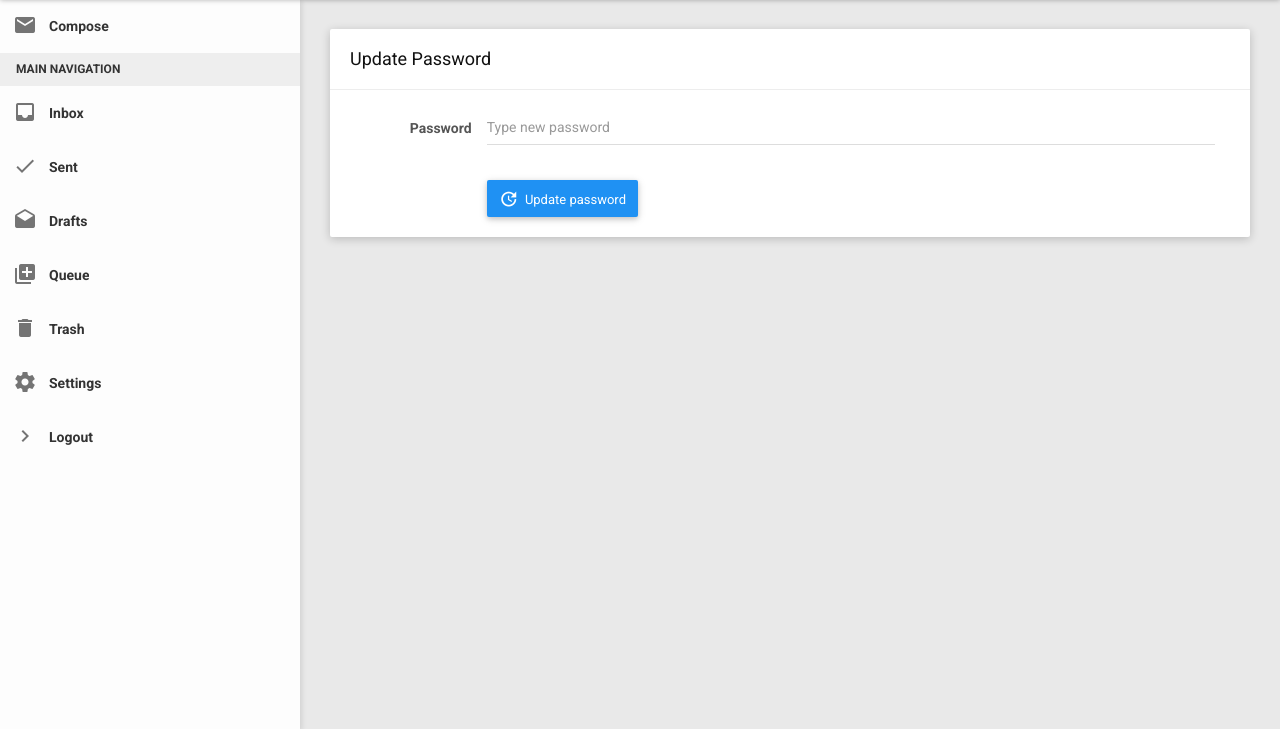
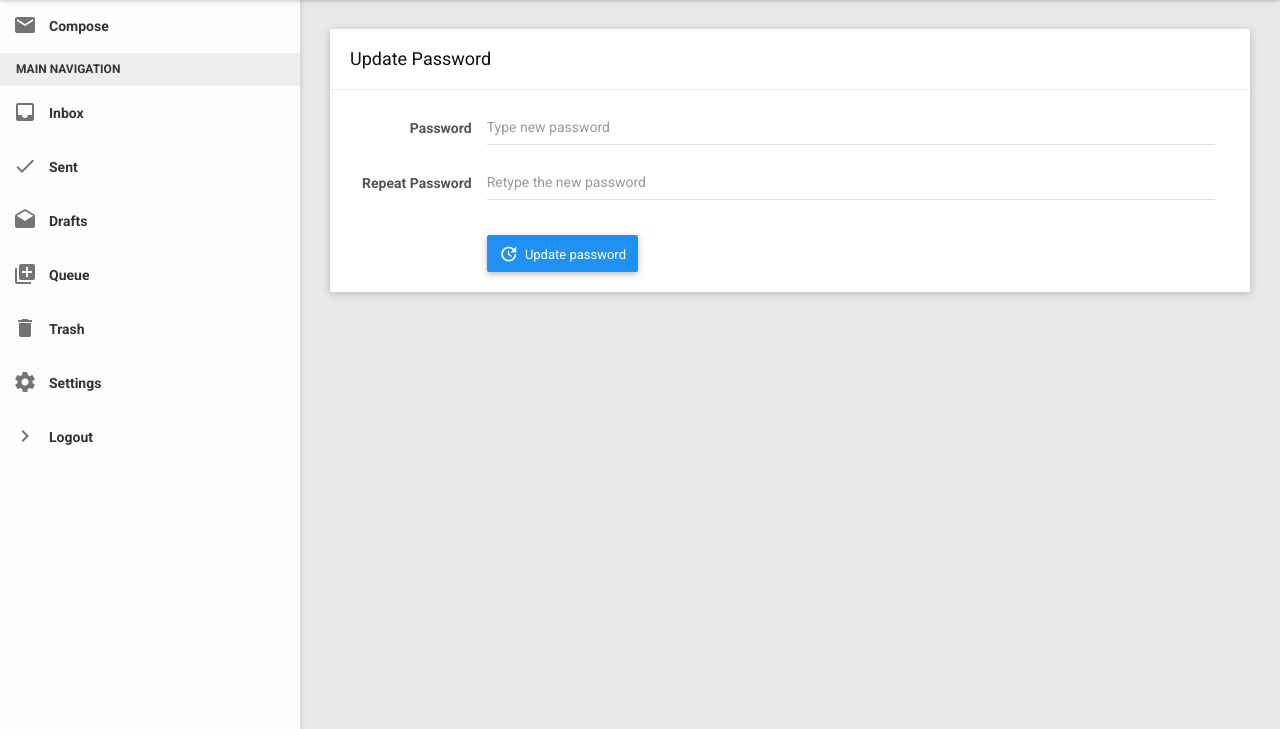
Before and after one commit to pyprism/Hiren-Hedwig, a Django app: a page that uses templates/base/update_user.html in a window 1280 px wide. Shown: the part 71-800 px from the top of the page. Run offline with Django 3.2, Linux system fonts and the light colour scheme; the visitor is signed in with stand-in values (Sample User, id 1); some libraries are stand-ins or nearby versions.

Commit message:
added repeat password field

```diff
--- a/templates/base/update_user.html
+++ b/templates/base/update_user.html
@@ -35,6 +35,19 @@
                                     </div>
                                 </div>
                                 <div class="row clearfix">
+                                    <div class="col-lg-2 col-md-2 col-sm-4 col-xs-5 form-control-label">
+                                        <label>Repeat Password</label>
+                                    </div>
+                                    <div class="col-lg-10 col-md-10 col-sm-8 col-xs-7">
+                                        <div class="form-group">
+                                            <div class="form-line">
+                                                <input type="password" required name="repeat_password" class="form-control" placeholder="Retype the new password">
+                                            </div>
+                                            <div id="wrong" style="color: red"></div>
+                                        </div>
+                                    </div>
+                                </div>
+                                <div class="row clearfix">
                                     <div class="col-lg-offset-2 col-md-offset-2 col-sm-offset-4 col-xs-offset-5">
                                         <button type="submit" class="btn btn-primary m-t-15 waves-effect">
                                             <i class="material-icons">update</i>
@@ -49,4 +62,19 @@
             </div>
         </div>
     </section>
+
+    <script>
+        let form = document.querySelector('form');
+        form.onsubmit = function () {
+            let password = document.querySelector('input[name=password]');
+            let repeat_password = document.querySelector('input[name=repeat_password]');
+            if ( password.value !== repeat_password.value) {
+                let hiren = document.getElementById('wrong');
+                hiren.innerHTML = 'Password didn\'t match';
+                return false;
+            } else {
+                return true
+            }
+        }
+    </script>
 {% endblock %}
```
